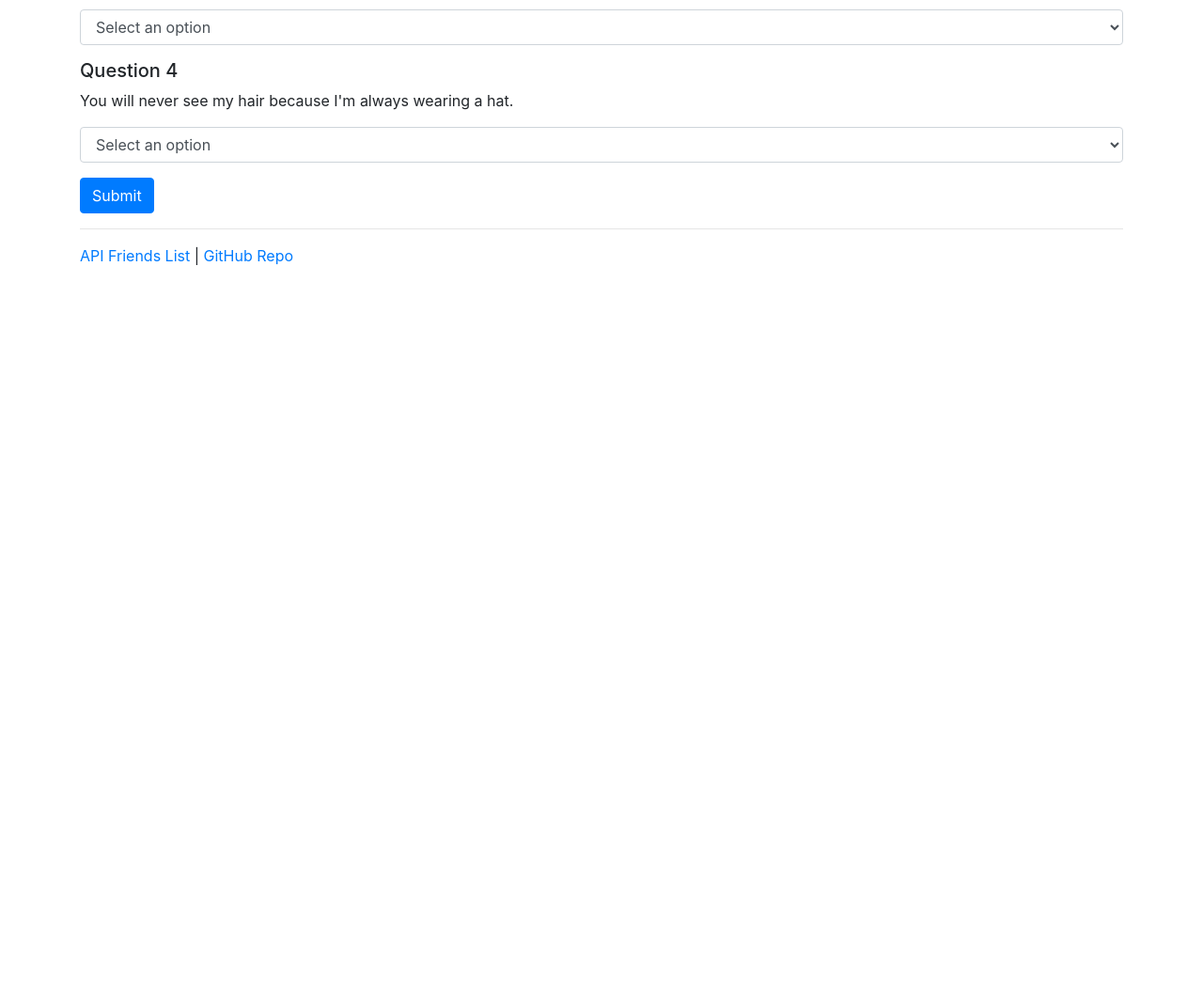
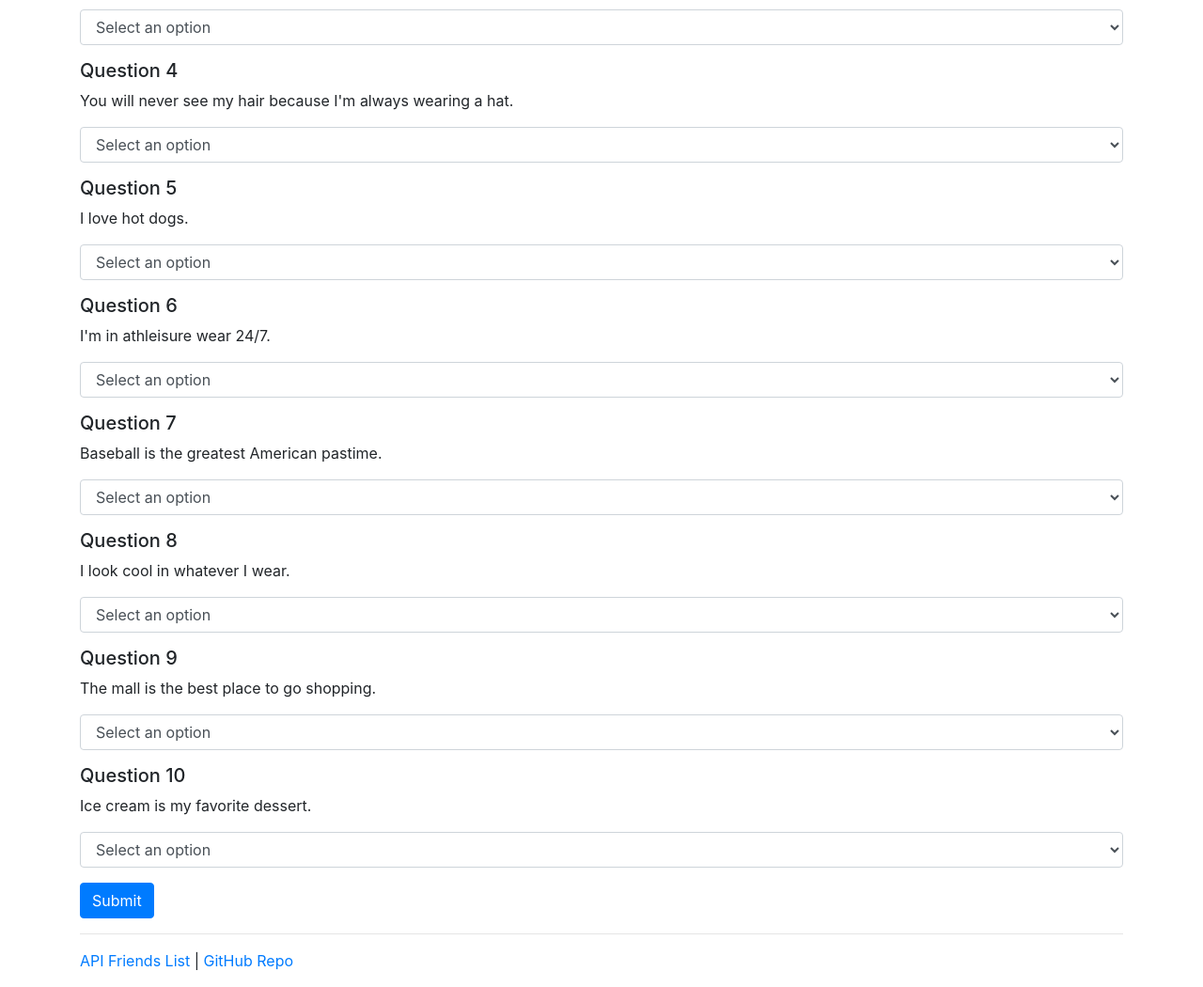
Before and after one commit to bflatbader/FriendFinder, a website: page app/public/survey.html in a window 1280 px wide. Shown: the part 672-1722 px from the top of the page at 94% size. Before the commit the page ends 972 px from the top, so only its background shows below. Drawn offline with nearby package versions, Linux system fonts and the light colour scheme.

Commit message:
Added the rest of the questions, updated friend answers

```diff
--- a/app/public/survey.html
+++ b/app/public/survey.html
@@ -88,6 +88,66 @@
                             <option value="4">4</option>
                             <option value="5">5 (Strongly Agree)</option>
                         </select>
+                        <h5>Question 5</h5>
+                        <p>I love hot dogs.</p>
+                        <select class="form-control" id="q5" required>
+                            <option value="" disabled selected>Select an option</option>
+                            <option value="1">1 (Strongly Disagree)</option>
+                            <option value="2">2</option>
+                            <option value="3">3</option>
+                            <option value="4">4</option>
+                            <option value="5">5 (Strongly Agree)</option>
+                        </select>
+                        <h5>Question 6</h5>
+                        <p>I'm in athleisure wear 24/7.</p>
+                        <select class="form-control" id="q6" required>
+                            <option value="" disabled selected>Select an option</option>
+                            <option value="1">1 (Strongly Disagree)</option>
+                            <option value="2">2</option>
+                            <option value="3">3</option>
+                            <option value="4">4</option>
+                            <option value="5">5 (Strongly Agree)</option>
+                        </select>
+                        <h5>Question 7</h5>
+                        <p>Baseball is the greatest American pastime.</p>
+                        <select class="form-control" id="q7" required>
+                            <option value="" disabled selected>Select an option</option>
+                            <option value="1">1 (Strongly Disagree)</option>
+                            <option value="2">2</option>
+                            <option value="3">3</option>
+                            <option value="4">4</option>
+                            <option value="5">5 (Strongly Agree)</option>
+                        </select>
+                        <h5>Question 8</h5>
+                        <p>I look cool in whatever I wear.</p>
+                        <select class="form-control" id="q8" required>
+                            <option value="" disabled selected>Select an option</option>
+                            <option value="1">1 (Strongly Disagree)</option>
+                            <option value="2">2</option>
+                            <option value="3">3</option>
+                            <option value="4">4</option>
+                            <option value="5">5 (Strongly Agree)</option>
+                        </select>
+                        <h5>Question 9</h5>
+                        <p>The mall is the best place to go shopping.</p>
+                        <select class="form-control" id="q9" required>
+                            <option value="" disabled selected>Select an option</option>
+                            <option value="1">1 (Strongly Disagree)</option>
+                            <option value="2">2</option>
+                            <option value="3">3</option>
+                            <option value="4">4</option>
+                            <option value="5">5 (Strongly Agree)</option>
+                        </select>
+                        <h5>Question 10</h5>
+                        <p>Ice cream is my favorite dessert.</p>
+                        <select class="form-control" id="q10" required>
+                            <option value="" disabled selected>Select an option</option>
+                            <option value="1">1 (Strongly Disagree)</option>
+                            <option value="2">2</option>
+                            <option value="3">3</option>
+                            <option value="4">4</option>
+                            <option value="5">5 (Strongly Agree)</option>
+                        </select>
                     </div>
                     <button type="submit" class="btn btn-primary submit">Submit</button>
                 </form>
@@ -137,7 +197,13 @@ $(".submit").on("click", function(event) {
             a1: $("#q1").val().trim(),
             a2: $("#q2").val().trim(),
             a3: $("#q3").val().trim(),
-            a4: $("#q4").val().trim()
+            a4: $("#q4").val().trim(),
+            a5: $("#q5").val().trim(),
+            a6: $("#q6").val().trim(),
+            a7: $("#q7").val().trim(),
+            a8: $("#q8").val().trim(),
+            a9: $("#q9").val().trim(),
+            a10: $("#q10").val().trim()
         };
 
         // Convert answers to array
```
Also changed, not shown: app/data/friends.js (+33 -3 lines).
